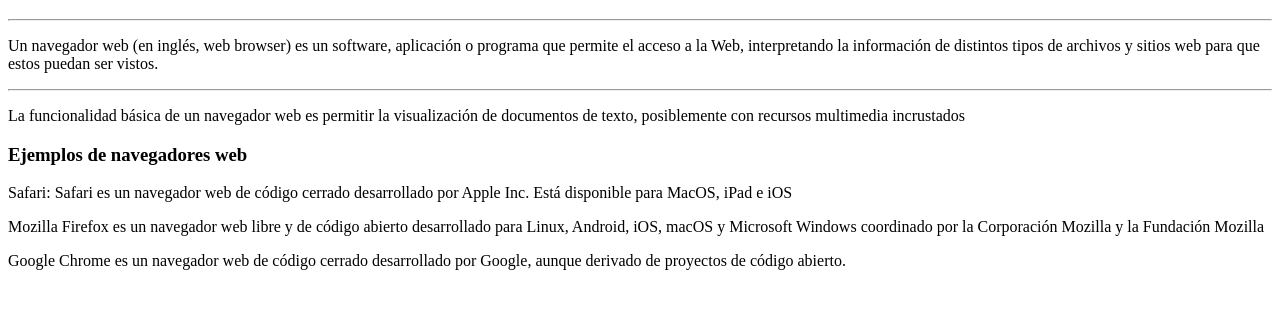
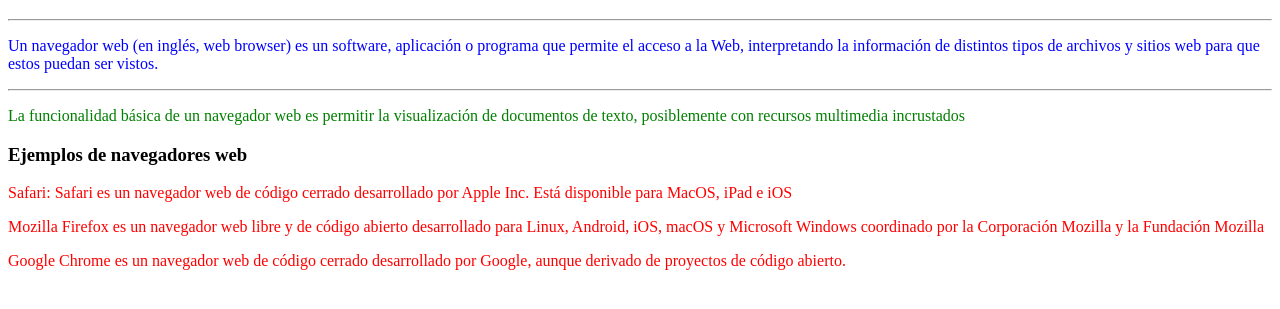
Before and after one commit to DavidS393/Pr-ctica-2.1, a plain HTML site: page index.html in a window 1280 px wide. Shown: the part 61-370 px from the top of the page. Drawn offline with Linux system fonts and the light colour scheme.

Commit message:
css cambiiado

```diff
--- a/colores.css
+++ b/colores.css
@@ -1,3 +1,3 @@
-p.azul {color: blue;}
-p.verde {color: green;}
-p.rojo {color: red;}
+p.blue {color: blue;}
+p.green {color: green;}
+p.red {color: red;}
```
